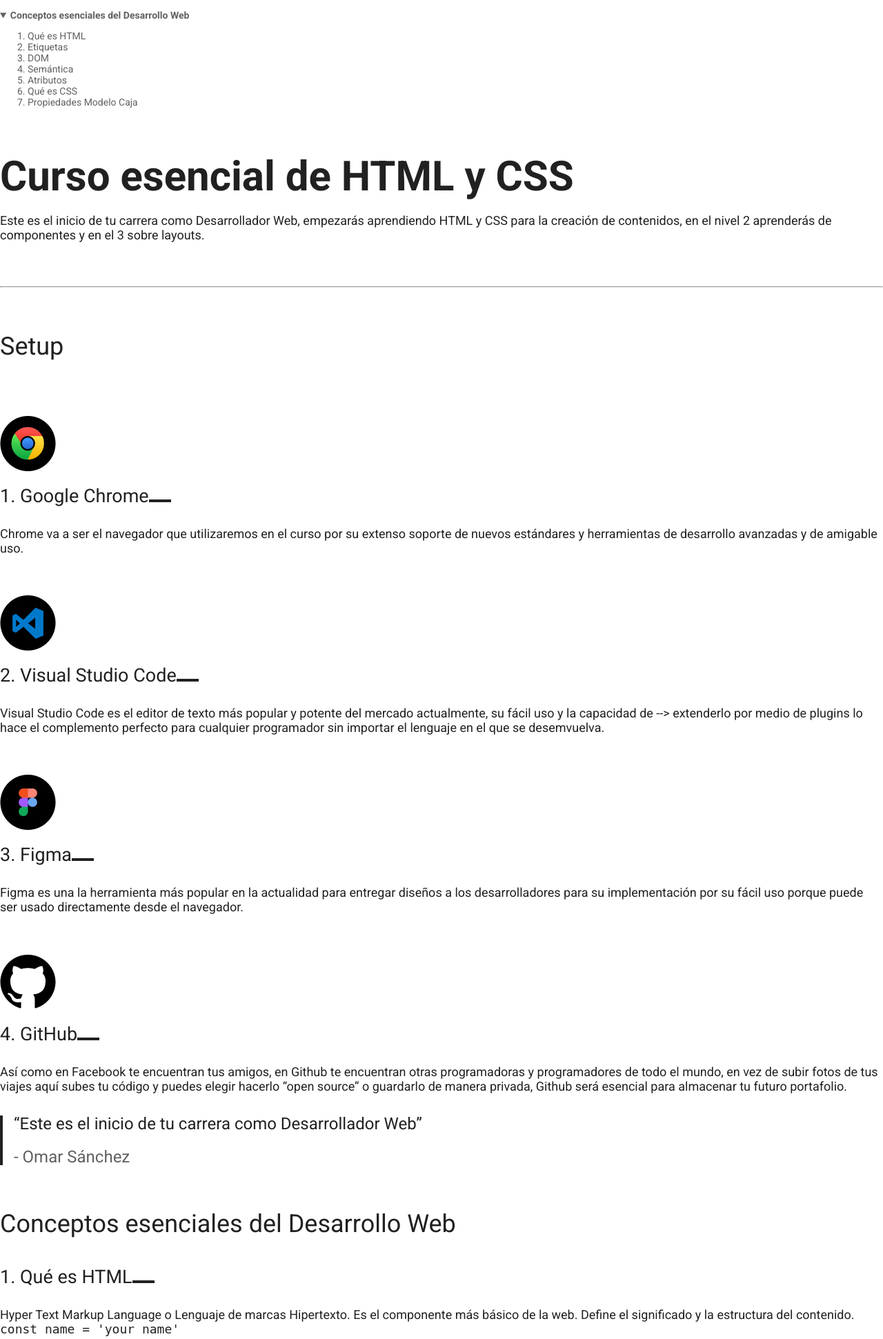
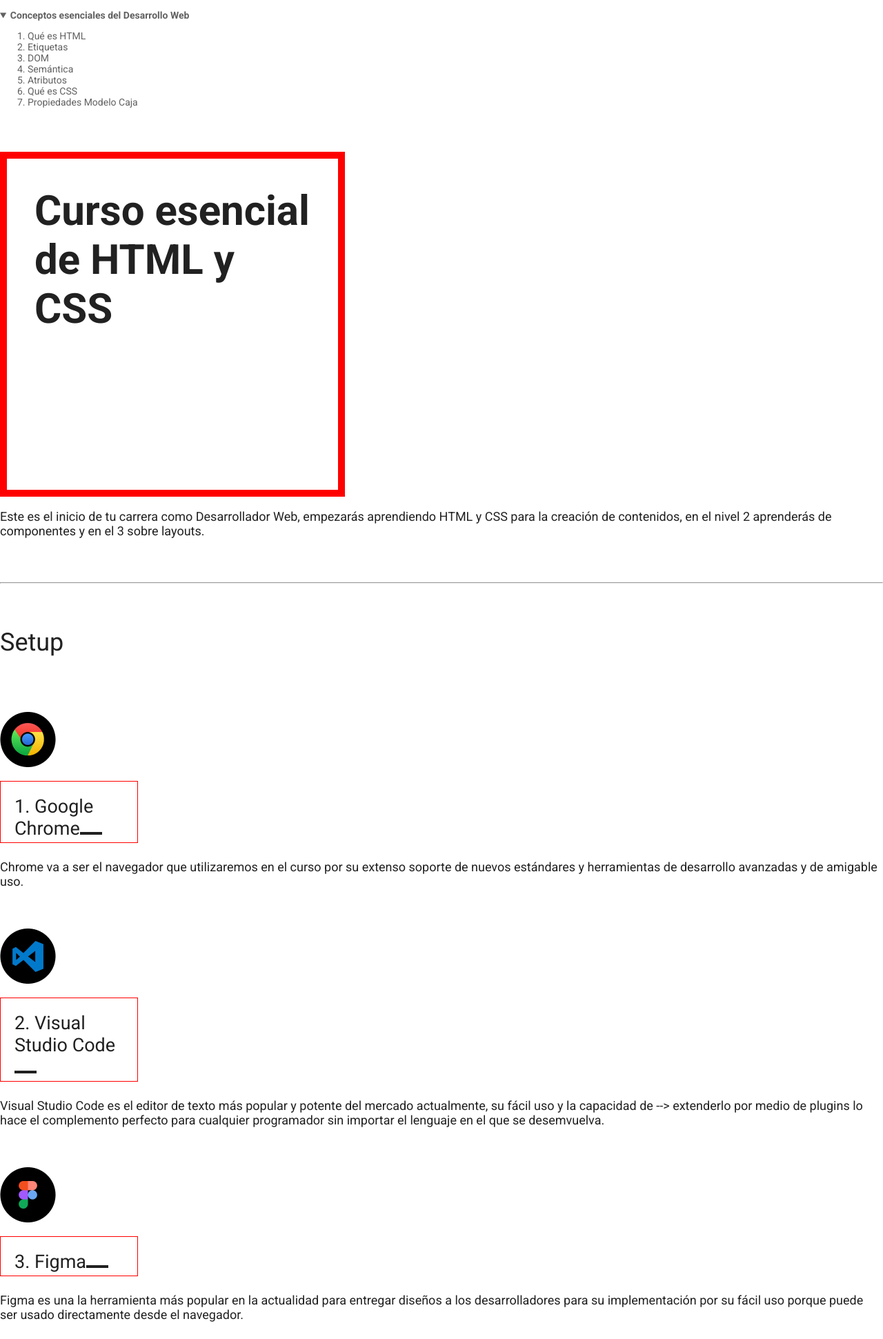
Before and after one commit to OmarSanchez-developer/curso-esencial-html-css, a PHP site: page / in a window 1280 px wide. Shown: the part 444-2385 px from the top of the page at 69% size. Run offline with PHP 8.4, Linux system fonts and the light colour scheme.

Commit message:
Clase 43 - Box sizing

```diff
--- a/css/styles-physical.css
+++ b/css/styles-physical.css
@@ -73,7 +73,10 @@ h1{
   margin: 64px 10px 16px 20px;
   margin: 10px 5px;
   margin: 30px 20px 10px; */
-  /* border: 1px solid red; */
+  border: 10px solid red;
+  width: 400px;
+  height: 400px;
+  padding: 40px;
 }
 
 /* h1 +  p {
@@ -96,9 +99,10 @@ h3{
   margin-top: 16px;
   margin-bottom:24px;
   font-weight: normal;
-  /* width: 200px;
+  width: 200px;
   padding: 20px;
-  box-sizing: border-box; */
+  border: 1px solid red;
+  box-sizing: border-box;
 }
 
 pre{
@@ -129,6 +133,19 @@ blockquote span::before{
   content: '-';
 }
 
+.form{
+  font-size: 0;
+}
+
+input{
+  /* padding: 10px 50px; */
+  /* margin: 20px; */
+  /* display: block;
+  width: 500px; */
+  /* width: 50%;
+  box-sizing: border-box;
+  border: 2px solid red; */
+}
 .debug{
   box-shadow: inset 0 0 0 1px red;
   /* outline: 50px solid red; */
```
